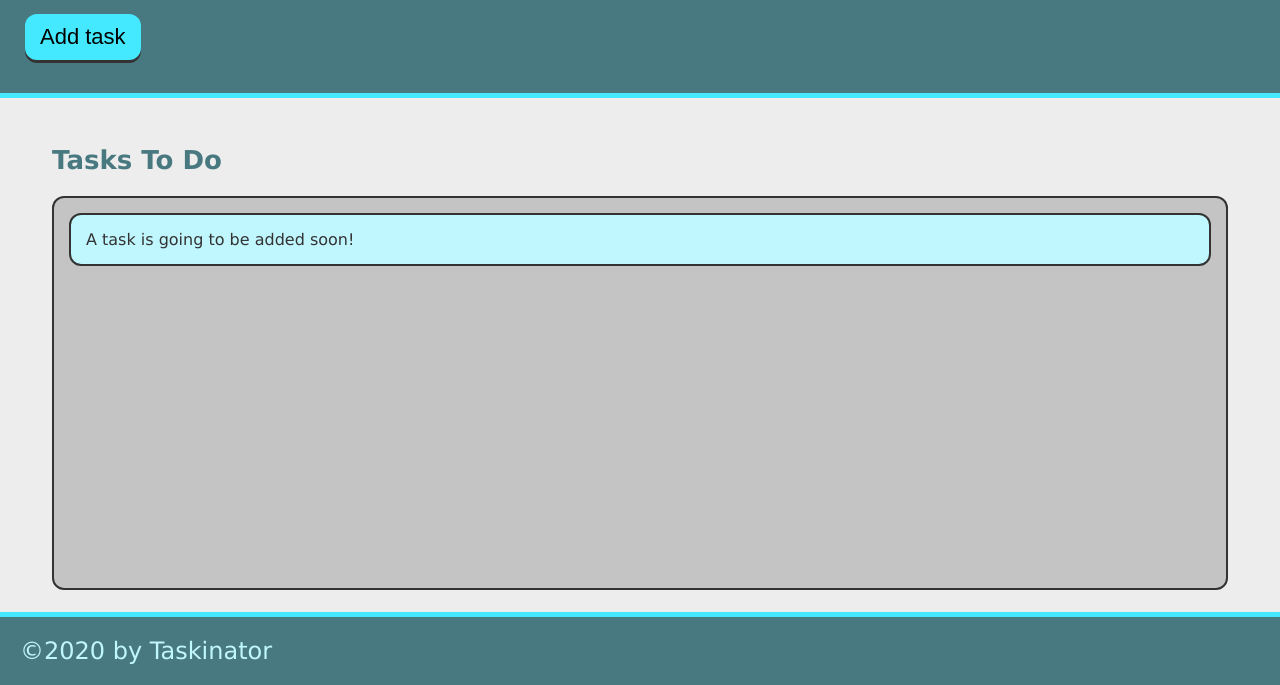
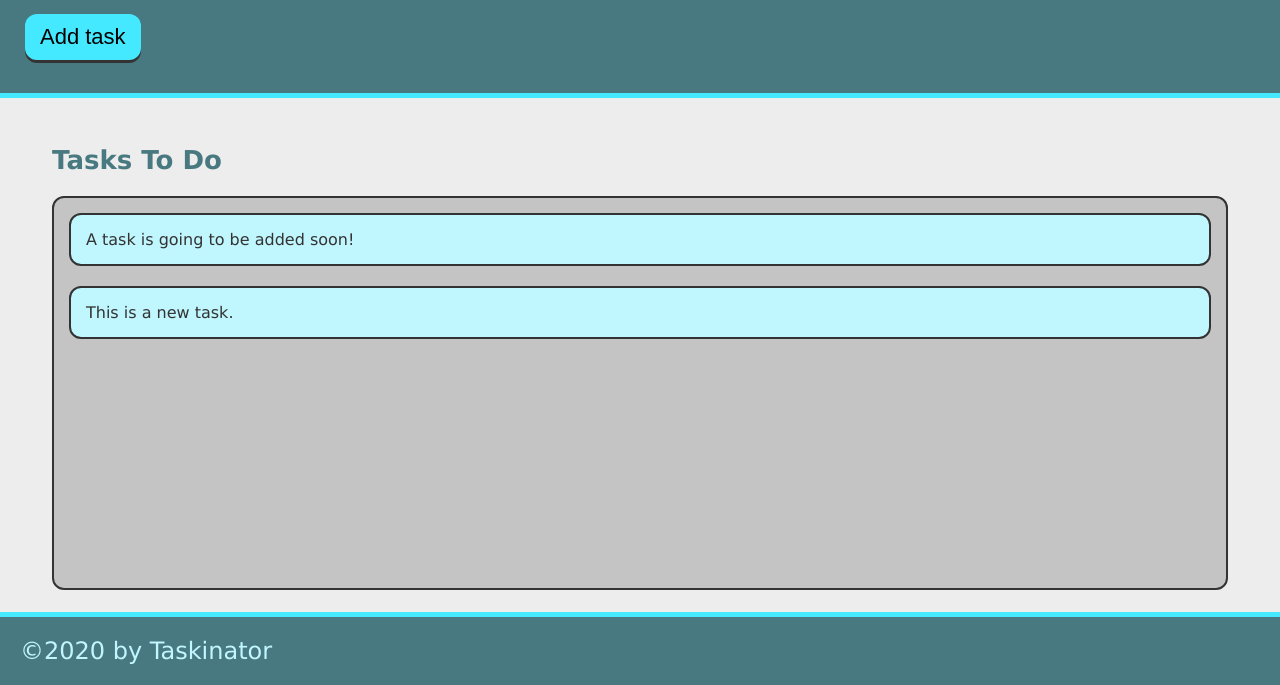
Before and after one commit to Jmuel9999/Taskinator, a plain HTML site: page index.html in a window 1280 px wide. Both pictures are taken after a click on the button "Add task". Shown: the part 115-800 px from the top of the page. Drawn offline with Linux system fonts and the light colour scheme.

Commit message:
Finished initial button function creation

```diff
--- a/assets/js/script.js
+++ b/assets/js/script.js
@@ -0,0 +1,11 @@
+var buttonEl = document.querySelector("#save-task");
+var tasksToDoEl = document.querySelector("#tasks-to-do");
+
+var createTaskHandler = function() { //Always place this BEFORE the corresponding event listener, otherwise we would call it before the function is defined
+    var listItemEl = document.createElement("li");
+    listItemEl.className = "task-item";
+    listItemEl.textContent = "This is a new task.";
+    tasksToDoEl.appendChild(listItemEl);
+};
+
+buttonEl.addEventListener("click", createTaskHandler);
--- a/index.html
+++ b/index.html
@@ -11,12 +11,12 @@
     <header>
       <h1 class="page-title">Taskinator</h1>
       <p>Click the button below to add a new task!</p>
-      <button class="btn">Add task</button>
+      <button id="save-task" class="btn">Add task</button>
     </header>
     <main class="page-content">
       <section class="task-list-wrapper">
         <h2 class="list-title">Tasks To Do</h2>
-        <ul class="task-list">
+        <ul id="tasks-to-do" class="task-list">
           <li class="task-item">A task is going to be added soon!</li>
         </ul>
       </section>
```
